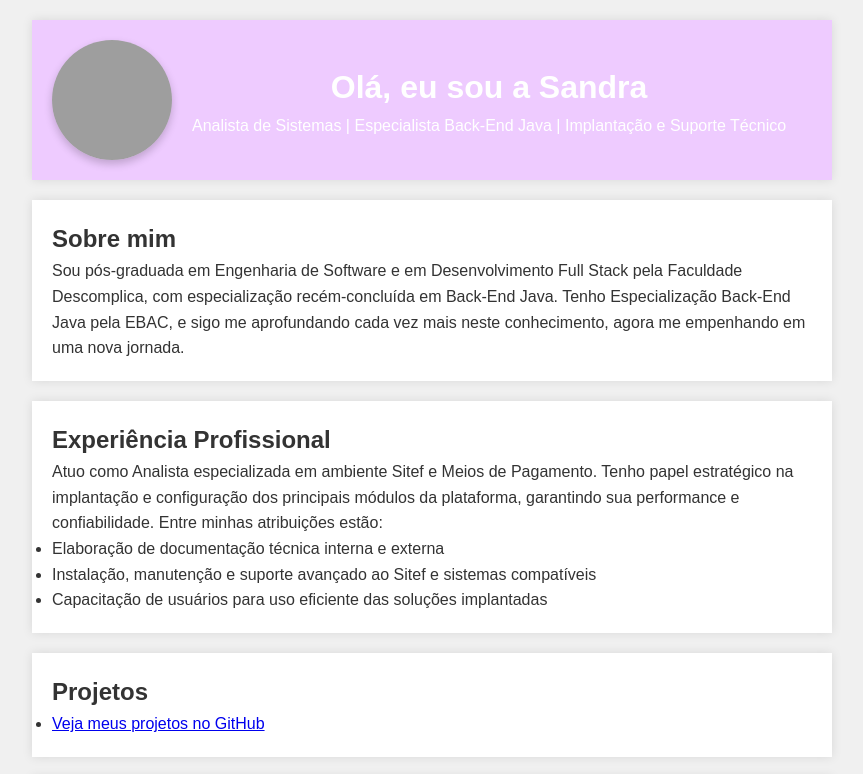
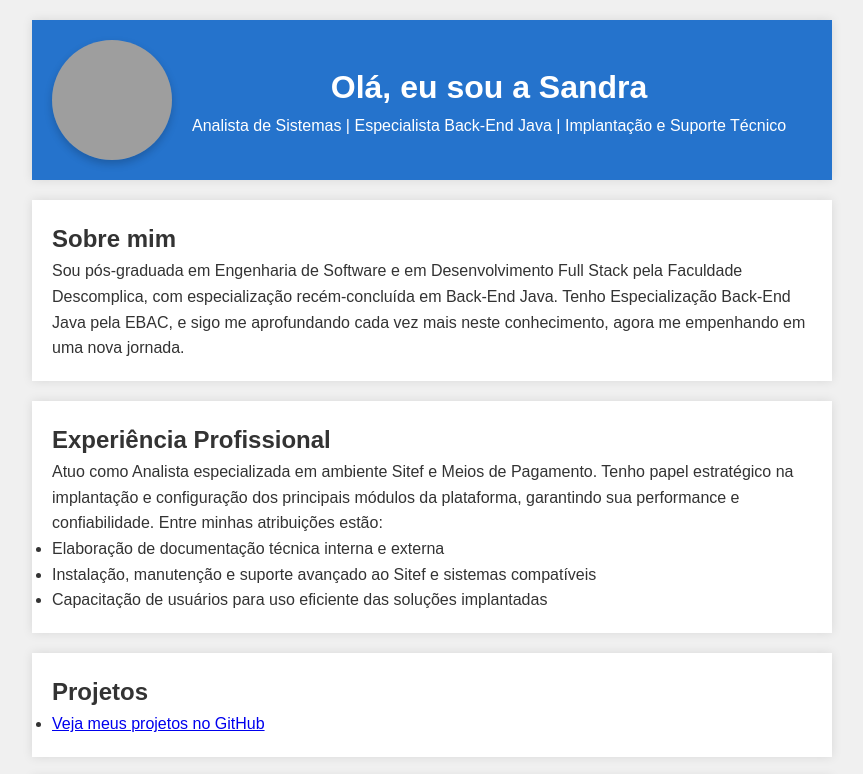
Before and after one commit to SannSerenna/MeuPortfolio2, a plain HTML site: page index.html in a window 1280 px wide. Shown: the top 774 px of the page, without its empty margins (208-1071 px from the left). Drawn offline with Linux system fonts and the light colour scheme; grey boxes are pictures that could not be loaded.

Commit message:
Update style.css

```diff
--- a/style.css
+++ b/style.css
@@ -24,7 +24,7 @@ header, section, footer {
 
 header {
   text-align: center;
-  background-color: #eecbff;
+  background-color: #2573cc;
   color: #fff;
 }
 
```
